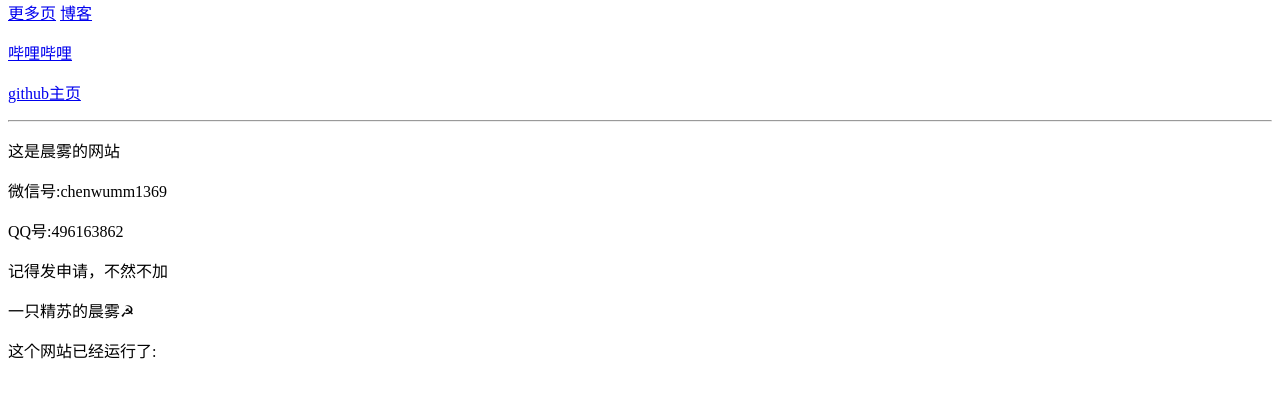
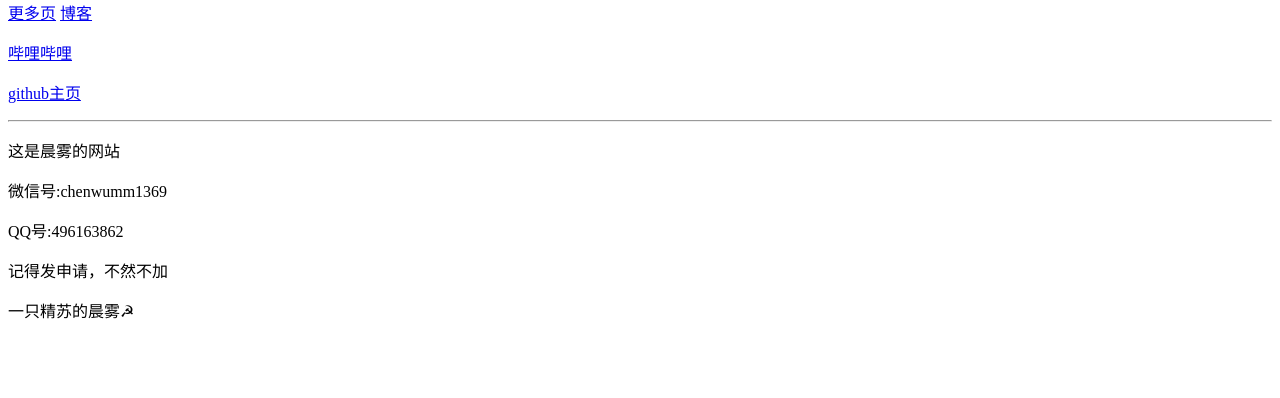
Before and after one commit to chenwumm/chenwu, a plain HTML site: page index.html in a window 1280 px wide. Shown: the part 66-464 px from the top of the page. Drawn offline with Linux system fonts and the light colour scheme.

Commit message:
Update index.html

```diff
--- a/index.html
+++ b/index.html
@@ -11,7 +11,6 @@
   <p>QQ号:496163862</p>
   <p>记得发申请，不然不加</p>
   <p>一只精苏的晨雾☭</p>
-  <p>这个网站已经运行了:<span id="sitetime" style="color: #3f7fe0;"></span></p>
 
   <!--你敢盗源码???-->
   <!--2024年2月8日首次建站,2024年3月5日第一次升级-->
```
